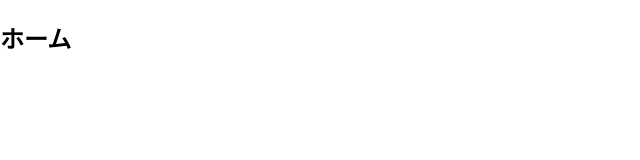
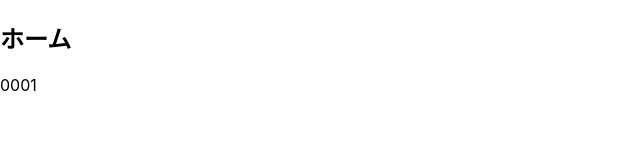
Before and after one commit to n-satoshi061/ec-app, a React (Create React App) app: page /login in a window 1280 px wide. Both pictures are taken after a click on the button "ログインする". Shown: the top 160 px of the page, without its empty margins (0-640 px from the left). Built offline with nearby package versions, Linux system fonts and the light colour scheme.

Commit message:
re-ducksパターンの導入

```diff
--- /dev/null
+++ b/src/reducks/users/selectors.js
@@ -0,0 +1,8 @@
+import {createSelector} from 'reselect';
+
+const usersSelector = (state) => state.users;
+
+export const getUserId = createSelector(
+  [usersSelector],
+  state => state.uid
+)
--- a/src/templates/Home.jsx
+++ b/src/templates/Home.jsx
@@ -1,8 +1,16 @@
 import React from 'react'
+import {getUserId} from '../reducks/users/selectors'
+import { useSelector } from 'react-redux';
 
 const Home = () => {
+  const selector = useSelector(state => state);
+  const uid = getUserId(selector)
+
   return(
-    <h2>ホーム</h2>
+    <div>
+      <h2>ホーム</h2>
+  <p>{uid}</p>
+    </div>
 
   );
 };
--- a/src/templates/Login.jsx
+++ b/src/templates/Login.jsx
@@ -1,16 +1,18 @@
 import React from 'react'
-import {useDispatch, useSelector} from 'react-redux';
+import {useDispatch} from 'react-redux';
 import {push} from 'connected-react-router';
+import { signInAction } from '../reducks/users/actions';
 
 const Login = () => {
   const dispatch = useDispatch();
-  const selector = useSelector(state => state)
 
-  console.log(selector.router)
   return(
     <div>
       <h2>ログイン</h2>
-      <button onClick={() => dispatch(push('/'))}>
+      <button onClick={() => {
+        dispatch(push('/'))
+        dispatch(signInAction({uid: "0001", username: "Satoshi"}));
+      }}>
         ログインする
       </button>
     </div>
```
